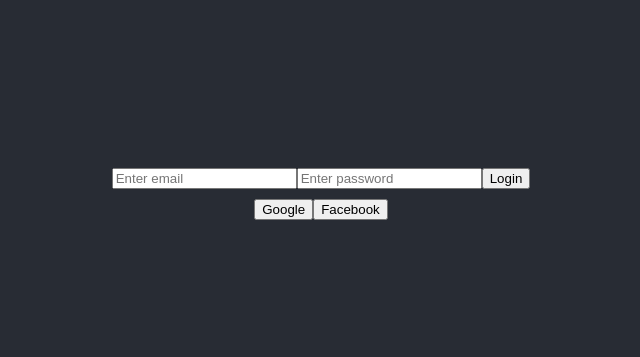
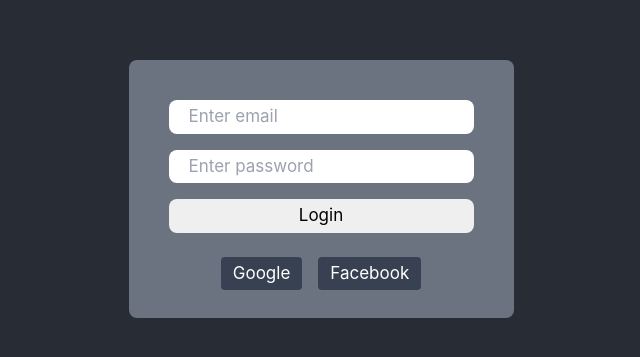
Before and after one commit to NaimMorshed/lets-share, a React (Create React App) app: page / in a window 1280 px wide. Shown: the part 211-568 px from the top of the page, without its empty margins (319-959 px from the left). Built offline with nearby package versions, Linux system fonts and the light colour scheme.

Commit message:
massive changes

```diff
--- /dev/null
+++ b/craco.config.js
@@ -0,0 +1,10 @@
+module.exports = {
+    style: {
+      postcss: {
+        plugins: [
+          require('tailwindcss'),
+          require('autoprefixer'),
+        ],
+      },
+    },
+  }
--- a/package.json
+++ b/package.json
@@ -15,9 +15,9 @@
     "web-vitals": "^1.1.2"
   },
   "scripts": {
-    "start": "react-scripts start",
-    "build": "react-scripts build",
-    "test": "react-scripts test",
+    "start": "craco start",
+     "build": "craco build",
+     "test": "craco test",
     "eject": "react-scripts eject"
   },
   "eslintConfig": {
--- a/src/App.css
+++ b/src/App.css
@@ -9,6 +9,6 @@
   flex-direction: column;
   align-items: center;
   justify-content: center;
-  font-size: calc(10px + 2vmin);
+  font-size: calc(1px + 2vmin);
   color: white;
 }
--- /dev/null
+++ b/src/assets/HeroIcons.js
@@ -0,0 +1,5 @@
+export const UserIcon = () => {
+    <svg xmlns="http://www.w3.org/2000/svg" className="h-6 w-6" fill="none" viewBox="0 0 24 24" stroke="currentColor">
+        <path strokeLinecap="round" strokeLinejoin="round" strokeWidth={2} d="M5.121 17.804A13.937 13.937 0 0112 16c2.5 0 4.847.655 6.879 1.804M15 10a3 3 0 11-6 0 3 3 0 016 0zm6 2a9 9 0 11-18 0 9 9 0 0118 0z" />
+    </svg>
+}
--- a/src/components/Card/PostCard.js
+++ b/src/components/Card/PostCard.js
@@ -1,17 +1,25 @@
 import React from 'react';
 
-const PostCard = ({props}) => {
+const PostCard = ({ props }) => {
     return (
-        <div>
-            <header>
-                <div className="user-img-div">
-                    <img src={props.userPhoto} alt=""/>
-                </div>
-                <div>
-                    <h5>{props.userName}</h5>
-                    <span>October 6 at 12:59 PM</span>
-                </div>
-            </header>
+        <div className="App-header">
+            <div className="my-3 bg-gray-300 text-black p-5 rounded-xl max-w-screen-sm">
+                <header className="flex h-14">
+                    <img className="rounded-full" src={props.userPhoto} alt="" width="50px" height="100%" />
+                    <div className="flex flex-col justify-center ml-2">
+                        <h5>{props.userName}</h5>
+                        <span><small>October 6 at 12:59 PM</small></span>
+                    </div>
+                </header>
+                <main>
+                    <div className="bg-gray-100 my-5 px-5 rounded-lg">
+                        <p>{props.caption}</p>
+                    </div>
+                    <div>
+                        <img src={props.image} alt="" />
+                    </div>
+                </main>
+            </div>
         </div>
     );
 };
--- a/src/components/Login/Login.js
+++ b/src/components/Login/Login.js
@@ -1,9 +1,10 @@
-import React, {useContext} from 'react';
-import {UserContext} from '../../App';
+import React, { useContext } from 'react';
+import { UserContext } from '../../App';
 import firebase from "firebase/compat/app";
 import { getAuth, signInWithPopup, GoogleAuthProvider } from "firebase/auth";
 import firebaseConfig from '../../firebase.config'
-import {useHistory} from "react-router-dom";
+import { useHistory } from "react-router-dom";
+import { UserIcon } from '../../assets/HeroIcons';
 
 if (!firebase.apps.length)
     firebase.initializeApp(firebaseConfig);
@@ -16,7 +17,6 @@ const Login = () => {
 
     const formSubmit = event => {
         event.preventDefault();
-        alert("Click on Google");
     }
 
     const googleSignIn = () => {
@@ -34,22 +34,24 @@ const Login = () => {
                 })
                 history.push('/profile');
             }).catch((error) => {
-            const errorMessage = error.message;
-            alert(errorMessage);
-        });
+                const errorMessage = error.message;
+                alert(errorMessage);
+            });
     }
 
     return (
         <div className={"App-header"}>
-            <form onSubmit={formSubmit}>
-                <input type="text" placeholder={"Enter email"}/>
-                <input type="password" placeholder={"Enter password"}/>
-                <input type="submit" value="Login"/>
+            <form onSubmit={formSubmit} className="flex flex-col bg-gray-500 px-10 pt-10 pb-5 rounded-lg text-black">
+                {/* <UserIcon /> */}
+                <input type="text" placeholder={"Enter email"} className="mb-4 rounded-lg px-5 py-1" />
+                <input type="password" placeholder={"Enter password"} className="mb-4 rounded-lg px-5 py-1" />
+                <input type="submit" value="Login" className="mb-4 rounded-lg px-5 py-1" />
+
+                <div className="social-div m-auto">
+                    <button onClick={googleSignIn} className="bg-gray-700 text-white px-3 py-1 rounded m-2">Google</button>
+                    <button className="bg-gray-700 text-white px-3 py-1 rounded m-2">Facebook</button>
+                </div>
             </form>
-            <div className="social-div">
-                <button onClick={googleSignIn}>Google</button>
-                <button>Facebook</button>
-            </div>
         </div>
     );
 };
--- a/src/components/Profile/Profile.js
+++ b/src/components/Profile/Profile.js
@@ -8,9 +8,10 @@ const Profile = () => {
     return (
         <div className="App">
             <div className="App-header">
-                <p>{auth.name}</p>
-                <p>{auth.email}</p>
-                <Link to={"/home"}>Proceed</Link>
+                <img className="border-2 rounded-full mb-4" src={auth.photo} alt="" width="100px" height="100px" />
+                <p className="text-3xl mb-2">{auth.name}</p>
+                <p className="mb-5">{auth.email}</p>
+                <Link className="bg-gray-600 px-3 py-1 rounded-lg" to={"/home"}>Proceed</Link>
             </div>
         </div>
     );
--- a/src/index.css
+++ b/src/index.css
@@ -1,3 +1,7 @@
+@tailwind base;
+@tailwind components;
+@tailwind utilities;
+
 body {
   margin: 0;
   font-family: -apple-system, BlinkMacSystemFont, 'Segoe UI', 'Roboto', 'Oxygen',
```
Also changed, not shown: src/craco.config.js (deleted, +0 -10 lines).
